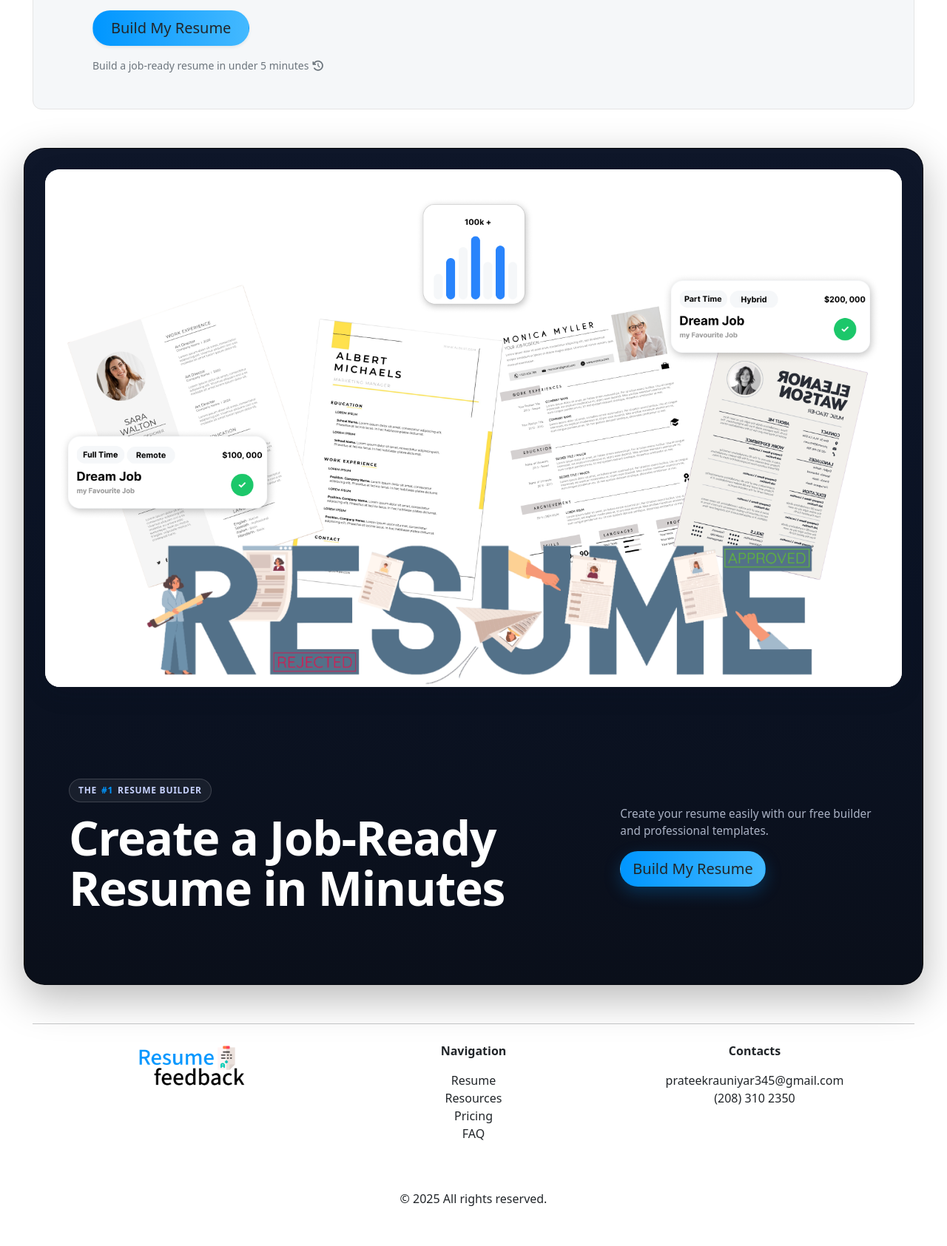
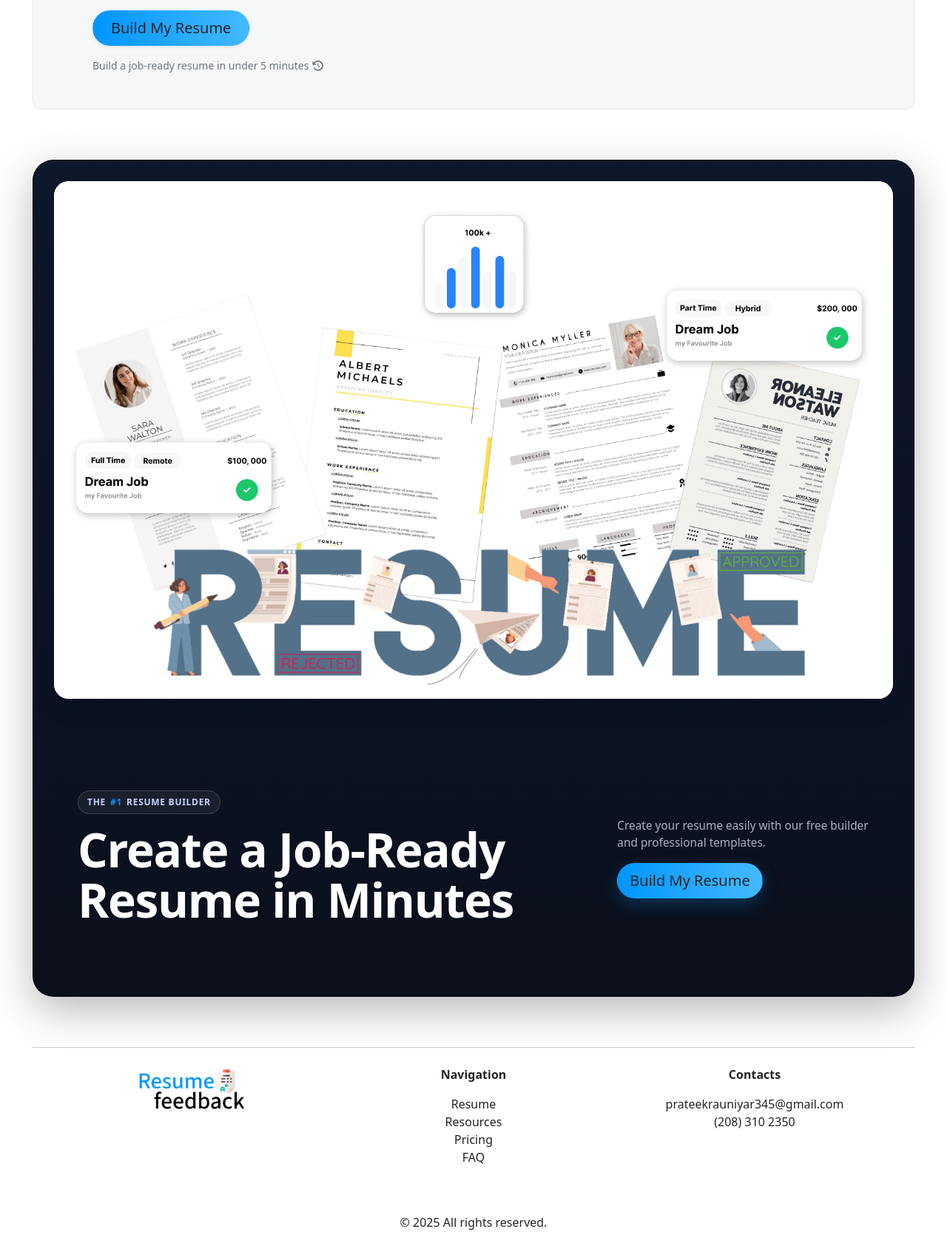
Before and after one commit to prateekrauniyar345/ResumeFeedback, a Flask app: page / in a window 1280 px wide. Shown: the part 703-2388 px from the top of the page at 74% size. Before the commit the page ends 2334 px from the top, so only its background shows below. Run offline with Flask 3, Linux system fonts and the light colour scheme; some libraries are stand-ins or nearby versions.

Commit message:
margin adjustments

```diff
--- a/templates/dashboard/home.html
+++ b/templates/dashboard/home.html
@@ -75,7 +75,7 @@
 
 
 <!-- second section -->
-<section class="promo" aria-label="Job-ready resume promo">
+<section class="uniform_spacing py-5" aria-label="Job-ready resume promo">
   <div class="promo__shell">
     <!-- Top: white media panel -->
     <div class="promo__media">
```
